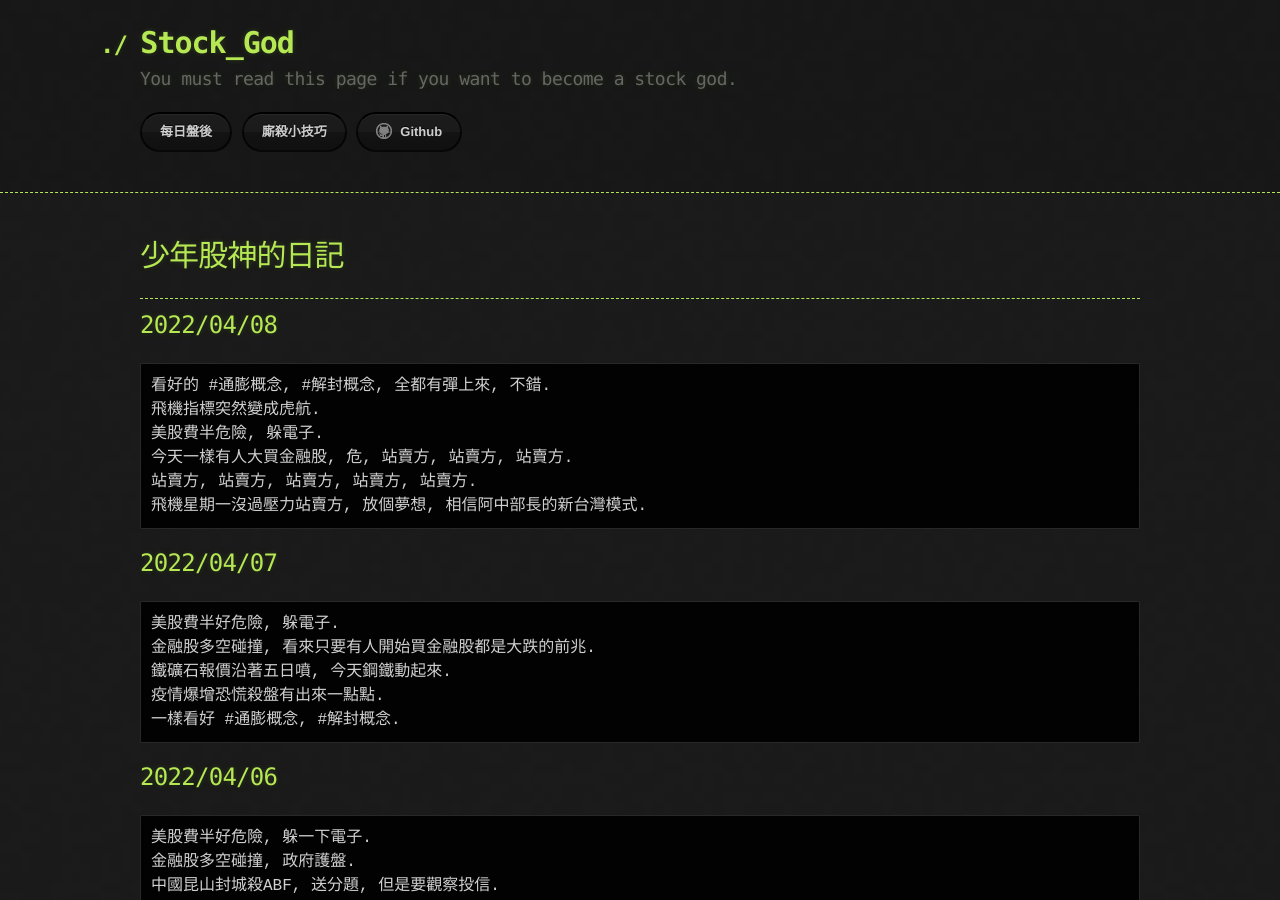
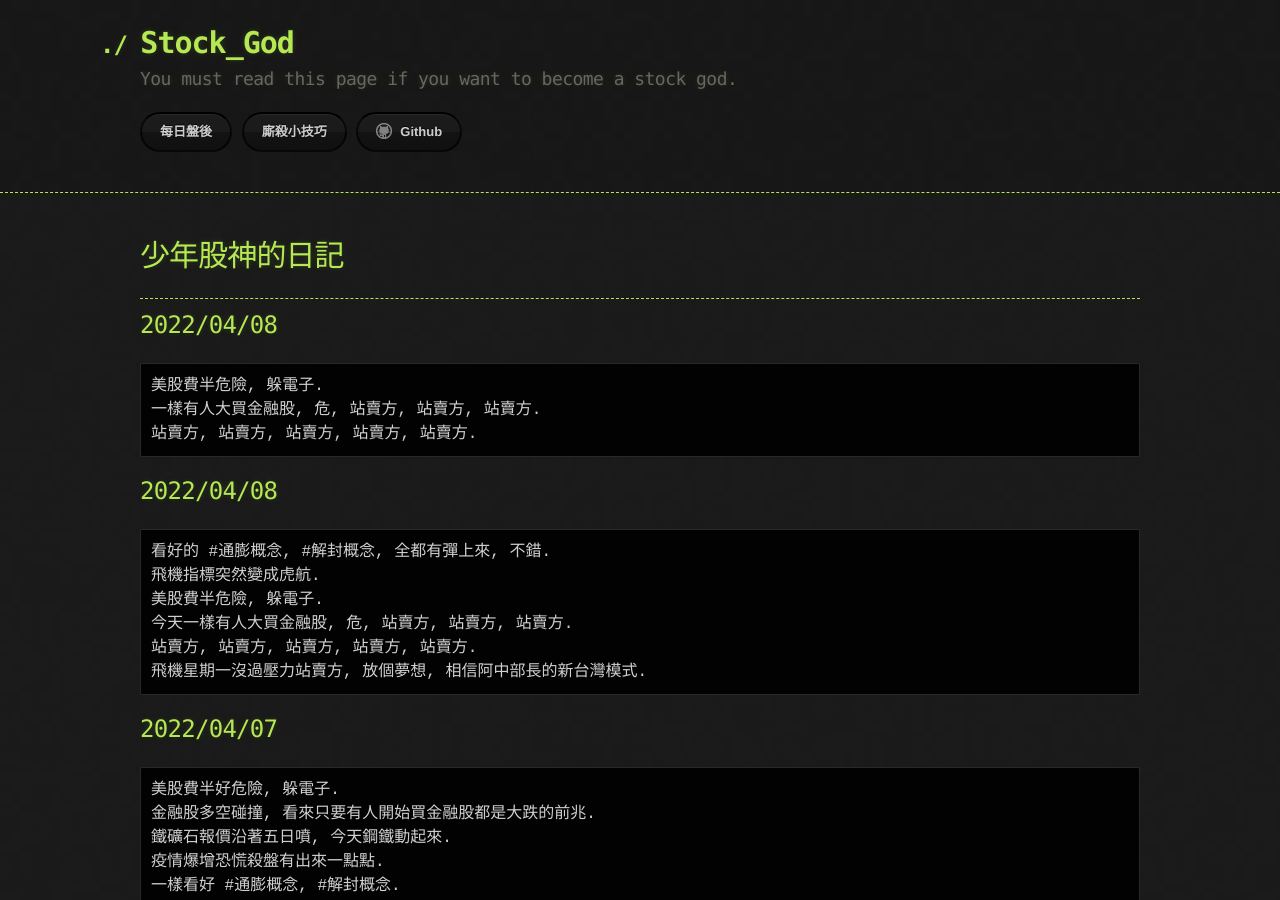
Before and after one commit to lepg5487/Stock_God, a Jekyll site: the page built from index.md, in a window 1280 px wide and 900 px high. Built offline with Jekyll 4.4.1, drawn with Linux system fonts in a browser that asks for light colours; our own code applies the rules of GitHub Pages for plain Markdown files.

Commit message:
Update index.md

````diff
--- a/index.md
+++ b/index.md
@@ -5,6 +5,13 @@ layout: testlayouts
 # 少年股神的日記
 
 ---
+
+## 2022/04/08
+```
+美股費半危險, 躲電子.
+一樣有人大買金融股, 危, 站賣方, 站賣方, 站賣方.
+站賣方, 站賣方, 站賣方, 站賣方, 站賣方.
+```
 
 ## 2022/04/08
 ```
````
